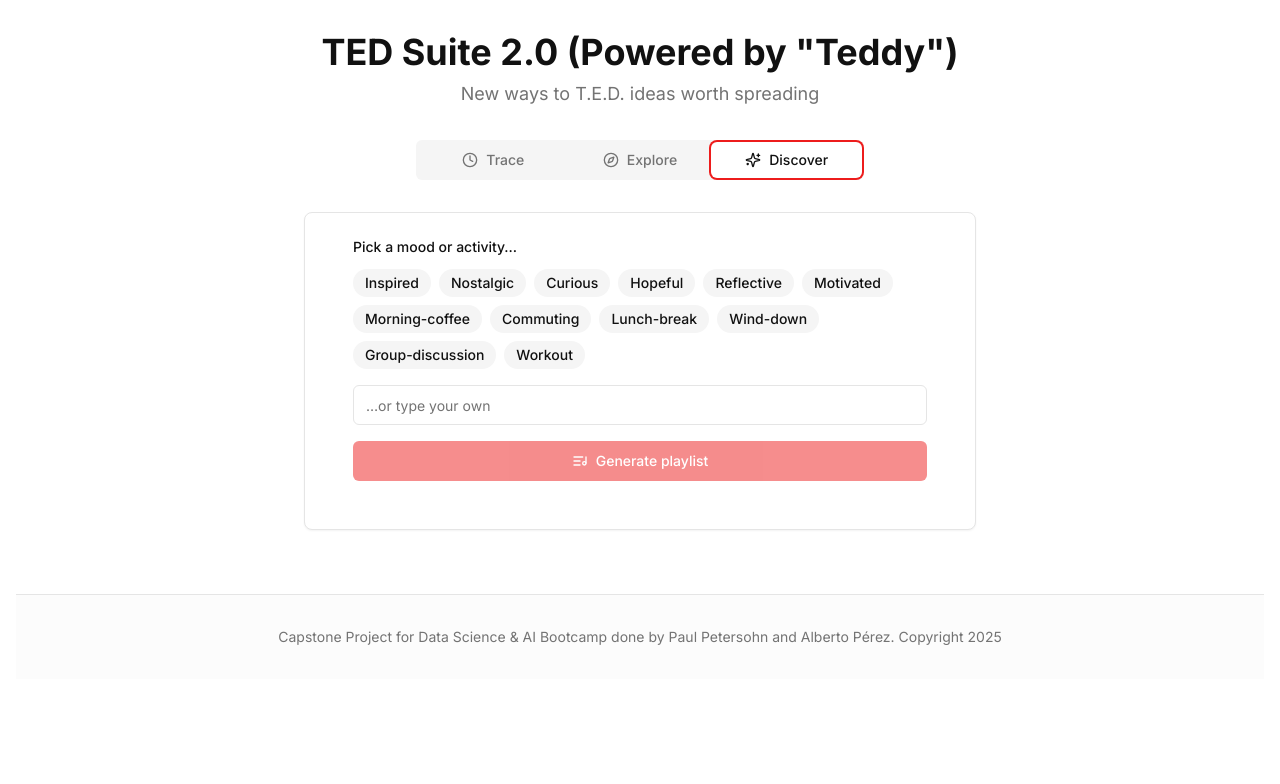
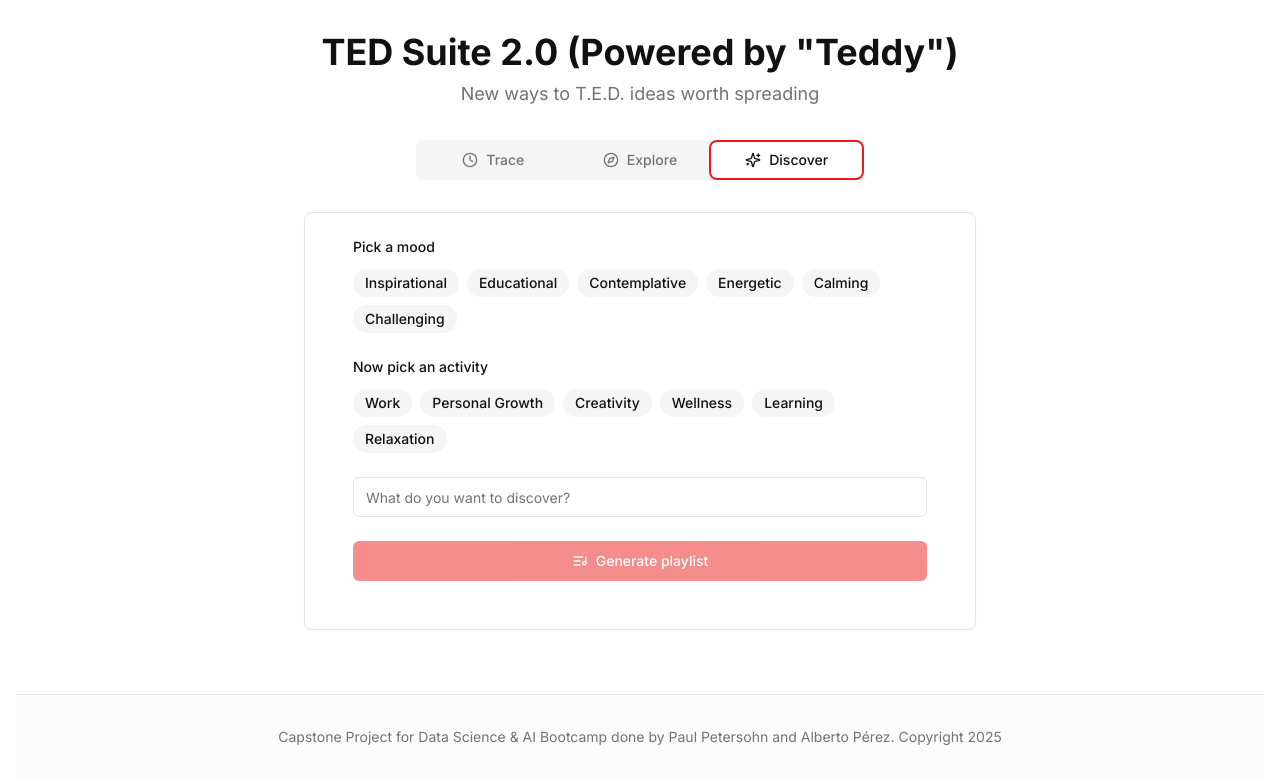
Before and after one commit to AlbertoPerezPM2/talk-flow-discover, a React (Vite) app: page / in a window 1280 px wide. Both pictures are taken after a click on the tab "Discover". Shown: the top 784 px of the page. Built offline with nearby package versions, Linux system fonts and the light colour scheme.

Commit message:
Refactor Discover tab
Restructure Discover tab to include separate mood and activity selections with mutually exclusive chip selection. Update labels and add required selections for playlist generation.

```diff
--- a/src/components/TedExplorer.tsx
+++ b/src/components/TedExplorer.tsx
@@ -7,10 +7,8 @@ import { Textarea } from '@/components/ui/textarea';
 import { Compass, Sparkles, Clock, Wand2, ListMusic, AlertTriangle, Copy, ExternalLink } from 'lucide-react';
 import { useToast } from '@/hooks/use-toast';
 
-const moods = [
-  'Inspired', 'Nostalgic', 'Curious', 'Hopeful', 'Reflective', 'Motivated',
-  'Morning-coffee', 'Commuting', 'Lunch-break', 'Wind-down', 'Group-discussion', 'Workout'
-];
+const moods = ['Inspirational', 'Educational', 'Contemplative', 'Energetic', 'Calming', 'Challenging'];
+const activities = ['Work', 'Personal Growth', 'Creativity', 'Wellness', 'Learning', 'Relaxation'];
 
 interface TalkRecommendation {
   title: string;
@@ -83,6 +81,7 @@ const TedExplorer: React.FC = () => {
   const [whyWatch, setWhyWatch] = useState('');
   const [recommendations, setRecommendations] = useState<{ [category: string]: TalkRecommendation[] }>({});
   const [selectedMood, setSelectedMood] = useState<string>('');
+  const [selectedActivity, setSelectedActivity] = useState<string>('');
   const [customMood, setCustomMood] = useState('');
   const [playlist, setPlaylist] = useState<PlaylistTalk[]>([]);
   const [topic, setTopic] = useState('');
@@ -120,13 +119,13 @@ const TedExplorer: React.FC = () => {
   };
 
   const handleGeneratePlaylist = async () => {
-    const mood = selectedMood || customMood;
-    if (!mood.trim()) return;
+    const combinedInput = customMood.trim() || `${selectedMood} + ${selectedActivity}`;
+    if (!customMood.trim() && (!selectedMood || !selectedActivity)) return;
 
     setLoading(true);
     try {
       // Call your Python API's discover endpoint
-      const result = await callTeddyAPI('discover', { mood_activity: mood });
+      const result = await callTeddyAPI('discover', { mood_activity: combinedInput });
 
       // Transform the API response to match your component's expected format
       const transformedTalks = result.recommendations.map((talk: any) => ({
@@ -336,11 +335,12 @@ const TedExplorer: React.FC = () => {
 
           {/* Discover Tab */}
           <TabsContent value="discover" className="space-y-8">
-            {/* Mood Selection Card */}
+            {/* Mood & Activity Selection Card */}
             <Card className="w-full max-w-2xl mx-auto ted-card">
-              <CardContent className="space-y-4">
+              <CardContent className="space-y-6">
+                {/* Mood Selection */}
                 <div>
-                  <label className="block text-sm font-medium mb-3">Pick a mood or activity…</label>
+                  <label className="block text-sm font-medium mb-3">Pick a mood</label>
                   <div className="flex flex-wrap gap-2">
                     {moods.map((mood) => (
                       <MoodChip
@@ -352,14 +352,30 @@ const TedExplorer: React.FC = () => {
                     ))}
                   </div>
                 </div>
+
+                {/* Activity Selection */}
+                <div>
+                  <label className="block text-sm font-medium mb-3">Now pick an activity</label>
+                  <div className="flex flex-wrap gap-2">
+                    {activities.map((activity) => (
+                      <MoodChip
+                        key={activity}
+                        mood={activity}
+                        selected={selectedActivity === activity}
+                        onClick={() => setSelectedActivity(selectedActivity === activity ? '' : activity)}
+                      />
+                    ))}
+                  </div>
+                </div>
+
                 <Input
-                  placeholder="…or type your own"
+                  placeholder="What do you want to discover?"
                   value={customMood}
                   onChange={(e) => setCustomMood(e.target.value)}
                 />
                 <Button
                   onClick={handleGeneratePlaylist}
-                  disabled={loading || (!selectedMood && !customMood.trim())}
+                  disabled={loading || (!selectedMood || !selectedActivity) && !customMood.trim()}
                   className="w-full ted-button flex items-center gap-2"
                 >
                   <ListMusic className="w-4 h-4" />
```
